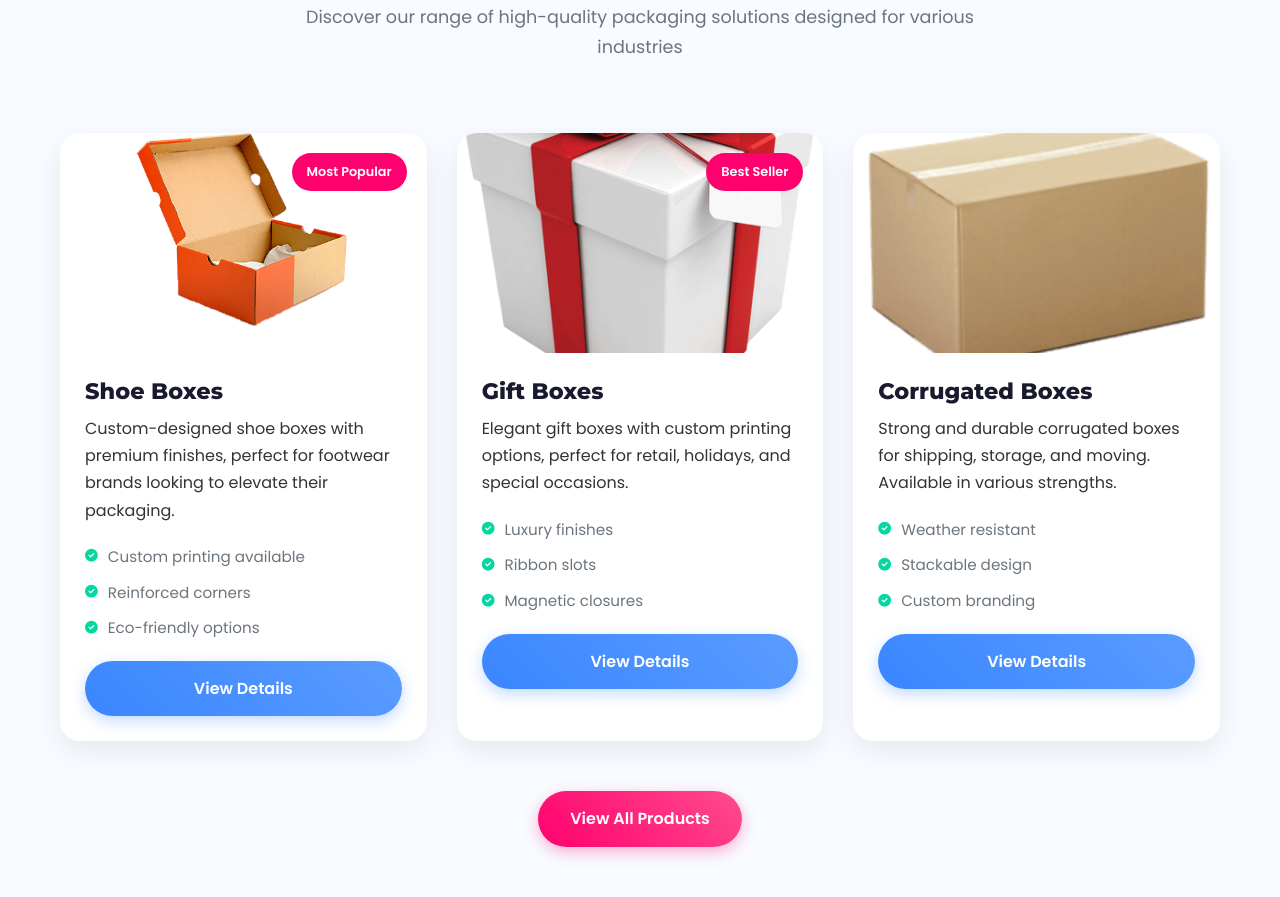
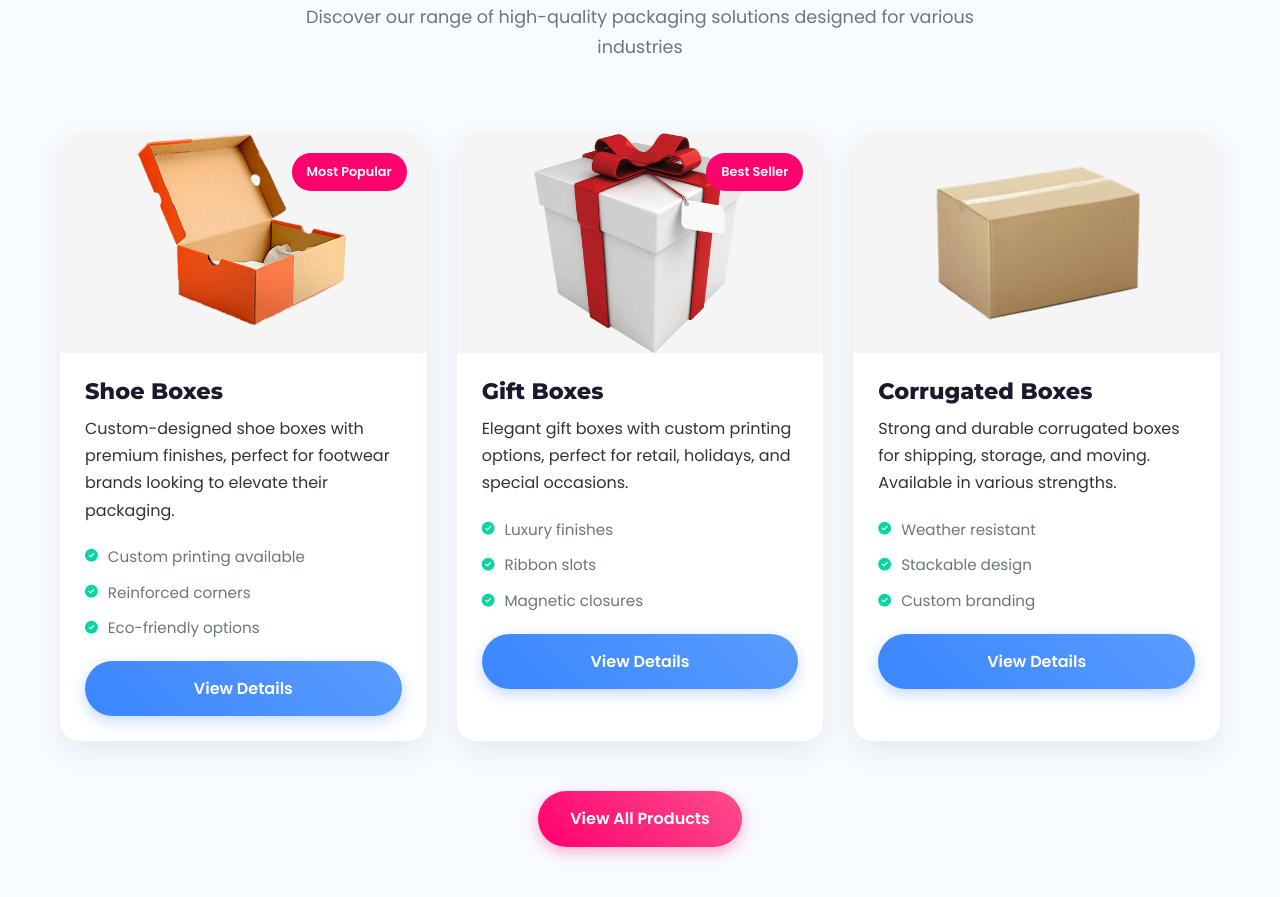
Before and after one commit to bilal820/Z-S-Packages, a plain HTML site: page index.html in a window 1280 px wide. Shown: the part 1954-2851 px from the top of the page. Drawn offline with Linux system fonts and the light colour scheme.

Commit message:
Update style.css

```diff
--- a/css/style.css
+++ b/css/style.css
@@ -573,11 +573,11 @@ nav ul li .btn::after {
 }
 
 .product-img {
-    height: 220px;
-    background-size: cover;
-    background-position: center;
-    position: relative;
-    transition: var(--transition);
+  height: 220px;
+  background-size: contain;
+  background-position: center;
+  background-repeat: no-repeat;
+  background-color: #f5f5f5;
 }
 
 .product-card:hover .product-img {
```
